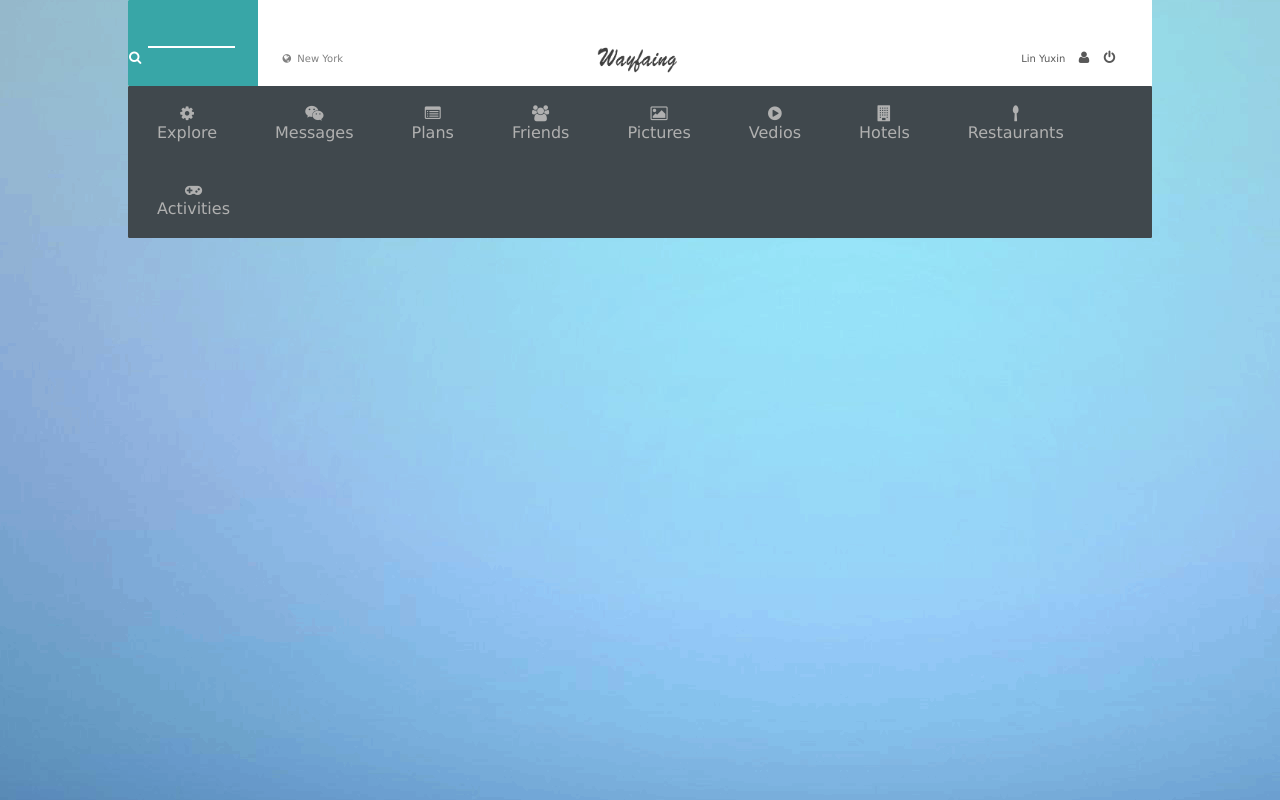
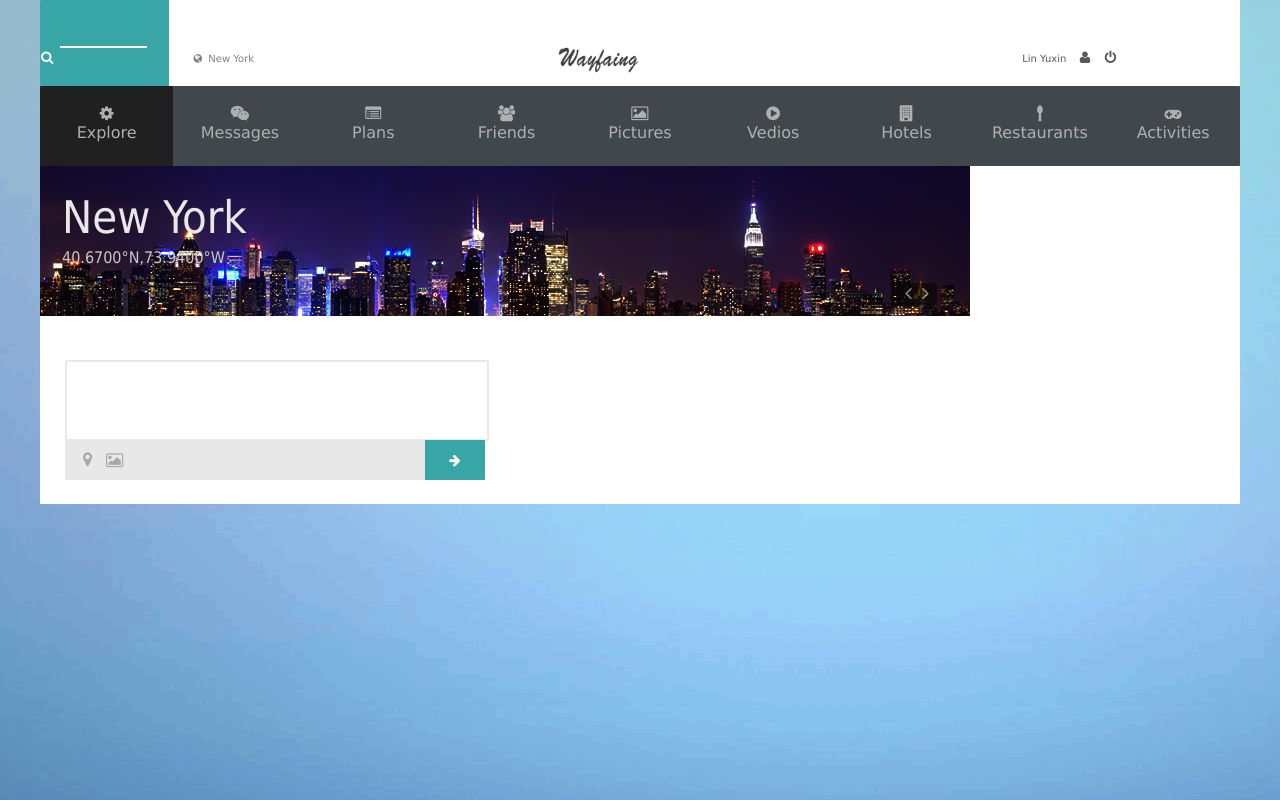
Before and after one commit to Yacent/Front_End_Learning, a plain HTML site: page citying.html in a window 1280 px wide. Drawn offline with Linux system fonts and the light colour scheme.

Commit message:
增加了滚动栏和post窗口

```diff
--- a/citying.html
+++ b/citying.html
@@ -24,7 +24,7 @@
 			</div>
 
 			<div class="header_word">
-				<p><img src="img/header_word.png"></p>
+				<p><img src="img/header_word.png" alt="logo"></p>
 			</div>
 
 			<div class="username">
@@ -36,9 +36,8 @@
 
 		<div class="nav">
 			<ul>
-				<li>
+				<li class="current">
 					<a href="#"><i class="fa fa-cog"></i><br>Explore</a>
-
 				</li>
 				<li>
 					<a href="#"><i class="fa fa-weixin"></i><br>Messages</a>
@@ -67,6 +66,36 @@
 			</ul>
 		</div>
 
+		<div class="content">
+			<div class="bar">
+			<p class="back"><img src="img/new_york.jpg" alt="纽约"><span><i class="fa fa-angle-left" name="left"></i><i name="right" class="fa fa-angle-right"></i></span></p>
+			<p class="word"><span>New York</span><br>40.6700°N,73.9400°W</p>
+			</div>
+
+			<div class="left_block">
+
+				<div class="post">
+					<form>
+						<input type="text" name="post_unit">
+					</form>
+					<p><i class="fa fa-map-marker" name="location"></i><i class="fa fa-picture-o" name="image"></i></p>
+					<button><i class="fa fa-arrow-right" name="point_right"></i></button>
+				</div>
+
+				<div class="message_Jeremy">
+				</div>
+
+			</div>
+
+			<div class="message_Jacob">
+
+			</div>
+
+			<div class="message_macdaddy">
+
+			</div>
+		</div>
+
 	</div>
 </body>
 </html>
--- a/css/citying.css
+++ b/css/citying.css
@@ -1,13 +1,13 @@
 body {
 	background-image: url("../img/bg.gif");
 	background-attachment: scroll;
-	min-width: 800px;
-	margin: 0 10%;
+	width: 1200px;
+	margin: 0 auto;
 }
 
 .container {
 	background-color: #FFFFFF;
-	overflow: auto;
+	width: 1200px;
 }
 
 .header {
@@ -37,7 +37,7 @@ body {
 .search {
 	background-color: #38A6A7;
 	display: inline-block;
-	padding: 20px;
+	padding: 20px 19px 20px 20px;
 }
 
 .search input[name="search"] {
@@ -49,9 +49,9 @@ body {
 	font-size: 16px;
 	padding-right: 15px;
 	line-height: 1.5;
-	transition: all .7s;
-	-webkit-transition: all .7s;
-	-moz-transition: all .7s;
+	transition: all .3s;
+	-webkit-transition: all .3s;
+	-moz-transition: all .3s;
 }
 
 .search input:focus {
@@ -73,14 +73,14 @@ body {
 .header_word img {
 	width: 80px;
 	margin-bottom: -15px;
-	margin-left: 250px;
+	margin-left: 300px;
 	margin-right: 240px;
 }
 
 .username {
 	display: inline-block;
 	color: #585858;
-	margin-left: 100px;
+	margin-left: 140px;
 	font-size: 10px;
 }
 
@@ -90,13 +90,7 @@ body {
 	padding-right: 5px;
 }
 
-.username button#user {
-	border: none;
-	background: none;
-	color: #585858;
-}
-
-.username button#power {
+.username button#user, button#power {
 	border: none;
 	background: none;
 	color: #585858;
@@ -109,32 +103,33 @@ body {
 
 .nav {
 	background-color: #2C353A;
-	overflow: auto;
 	opacity: 0.9;
 	border-radius: 1px;
+	height: 80px;
+	overflow: hidden;
 }
 
 .nav ul {
 	list-style-type: none;
 	margin: 0;
-	border: 0;
-	overflow: hidden;
 	padding: 0;
 }
 
 .nav a {
+	height: 75px;
 	display: block;
 	width:auto;
 	color: #A8A8A8;
 	text-align: center;
 	font-family: "Lucida Sans Unicode", "Lucida Grande", sans-serif;
 	text-decoration: none;
+	padding-top: 5px;
 }
 
 .nav li {
-	padding: 5px 29px 20px 29px;
+	height: 80px;
 	float: left;
-	display: block;
+	width: 11.11%;
 }
 
 .nav i {
@@ -148,6 +143,153 @@ body {
 	text-align: center;
 }
 
-.nav a:hover, p:hover {
+.nav a:hover {
 	color: #FFFFFF;
 }
+
+.nav li:hover, .current {
+	background-color: #080808;
+}
+
+.content {
+	width: 930px;
+	background-color: #FFF;
+	display: inline-block;
+}
+
+.bar {
+	height: 150px;
+	overflow: hidden;
+	position: relative;
+	display: inline-block;
+}
+
+.bar p.back {
+	margin: 0;
+	height: 150px;
+	position: relative;
+}
+
+.bar p.word {
+	margin: 0;
+	position: absolute;
+	top: 37px;
+	left: 22px;
+	font-family: Tahoma, Geneva, sans-serif;
+	color: #C8C8C8;
+	line-height: 30px;
+}
+
+.bar .back span {
+	background-color: #080808;
+	border-radius: 5px;
+	opacity: 0.8;
+	display: inline-block;
+	position: absolute;
+	bottom: 10px;
+	right: 33px;
+	width: 40px;
+	text-align: center;
+	line-height: 22px;
+}
+
+.bar .word span {
+	font-size: 45px;
+	color: #E8E8E8;
+}
+
+.bar i {
+	background: none;
+	border: none;
+	color: #A8A8A8;
+	font-size: 20px;
+}
+
+.bar i:hover {
+	color: #FFF;
+}
+
+.bar:hover {
+	opacity: 0.8;
+	cursor: pointer;
+}
+
+.bar i[name="left"] {
+	margin-right: 5px;
+}
+
+.bar i[name="right"] {
+	margin-left: 5px;
+}
+
+.left_block {
+	width: 465px;
+	margin: 0;
+	overflow: hidden;
+	position: relative;
+}
+
+.post {
+	margin: 40px 15px 20px 25px;
+	display: inline-block;
+	padding: 0;
+	width: 420px;
+	height: 120px;
+	position: relative;
+}
+
+.post form {
+	border: none;
+	width: 420px;
+	height: 80px;
+}
+
+.post input[name="post_unit"] {
+	border: 2px solid #E8E8E8;
+	background: transparent;
+	width: 416px;
+	height: 75px;
+	border-radius: 3px;
+}
+
+.post p {
+	width: 360px;
+	height: 40px;
+	margin: 0;
+	position: relative;
+	background-color: #E8E8E8;
+	float: left;
+}
+
+.post i {
+	color: #A8A8A8;
+}
+
+.post i[name="location"] {
+	position: absolute;
+	top: 12px;
+	left: 18px;
+}
+
+.post i[name="image"] {
+	position: absolute;
+	top: 13px;
+	left: 41px;
+}
+
+.post button {
+	border: none;
+	margin: 0;
+	padding: 0;
+	width: 60px;
+	height: 40px;
+	float: left;
+	background-color: #38A6A7;
+	position: absolute;
+	bottom: 0px;
+	right: 0px;
+}
+
+.post i[name="point_right"] {
+	color: #FFF;
+}
```
Also changed, not shown: img/new_york.jpg (added).
